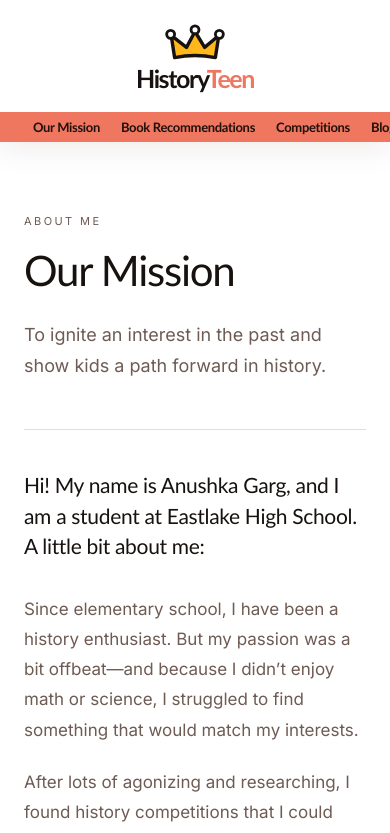
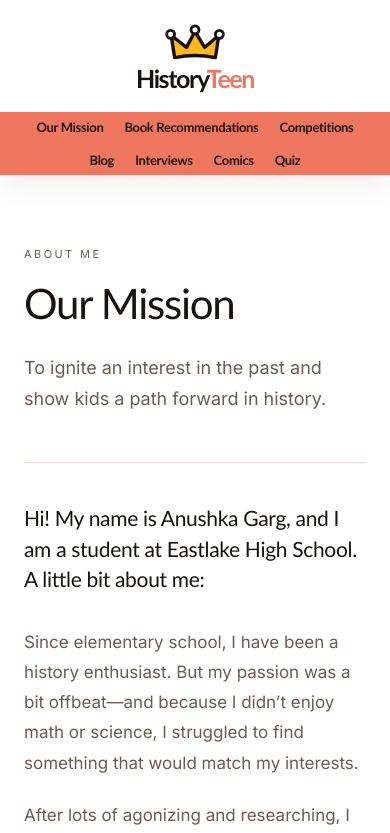
Before and after one commit to anushkagarg100/historyteen, a Next.js app: page /about in a window 390 px wide. Shown: the top 833 px of the page. Built offline with nearby package versions, Linux system fonts and the light colour scheme.

Commit message:
Keep all navigation tabs visible

```diff
--- a/app/page.module.css
+++ b/app/page.module.css
@@ -77,22 +77,15 @@
 
 .nav {
   width: 100%;
-  overflow-x: auto;
   background: var(--accent);
-  scrollbar-width: none;
-}
-
-.nav::-webkit-scrollbar {
-  display: none;
 }
 
 .nav ul {
   display: flex;
   align-items: center;
   justify-content: center;
-  flex-wrap: nowrap;
-  width: max-content;
-  min-width: 100%;
+  flex-wrap: wrap;
+  width: 100%;
   gap: clamp(8px, 2vw, 28px);
   list-style: none;
 }
@@ -1329,8 +1322,7 @@
   }
 
   .nav ul {
-    justify-content: flex-start;
-    margin-left: 0;
+    justify-content: center;
     gap: 3px;
   }
 
```
